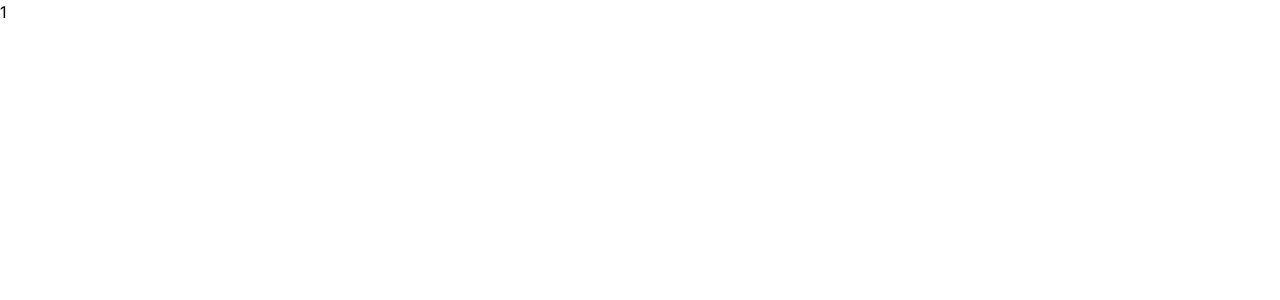
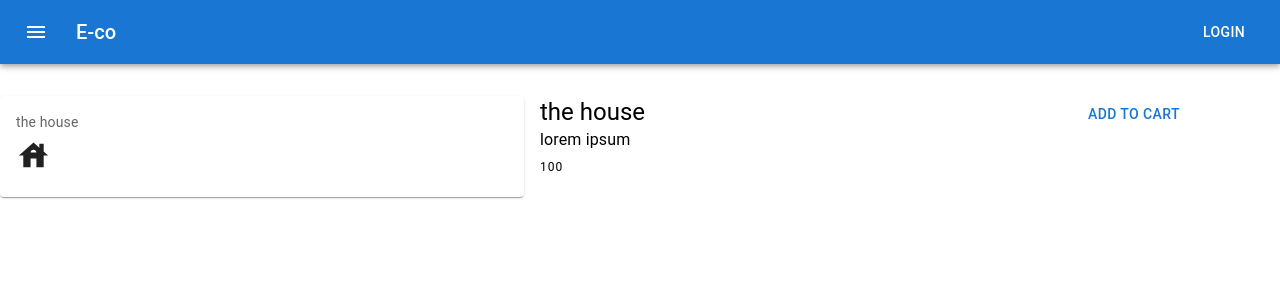
Before and after one commit to lucamartini/eco, a Next.js app: page /detail/1 in a window 1280 px wide. Shown: the top 300 px of the page. Built offline with nearby package versions, Linux system fonts and the light colour scheme.

Commit message:
add detail, cartContext, CartBar

```diff
--- /dev/null
+++ b/src/app/CartBar/index.js
@@ -0,0 +1,32 @@
+import AppBar from "@mui/material/AppBar";
+import Box from "@mui/material/Box";
+import Toolbar from "@mui/material/Toolbar";
+import Typography from "@mui/material/Typography";
+import Button from "@mui/material/Button";
+import IconButton from "@mui/material/IconButton";
+import MenuIcon from "@mui/icons-material/Menu";
+import Link from "next/link";
+
+export default function CartBar(params) {
+  return (
+    <Box sx={{ flexGrow: 1 }}>
+      <AppBar position="static">
+        <Toolbar>
+          <IconButton
+            size="large"
+            edge="start"
+            color="inherit"
+            aria-label="menu"
+            sx={{ mr: 2 }}
+          >
+            <MenuIcon />
+          </IconButton>
+          <Typography variant="h6" component="div" sx={{ flexGrow: 1 }}>
+            <Link href="/">E-co </Link>
+          </Typography>
+          <Button color="inherit">Login</Button>
+        </Toolbar>
+      </AppBar>
+    </Box>
+  );
+}
--- a/src/app/Gallery/index.tsx
+++ b/src/app/Gallery/index.tsx
@@ -11,19 +11,19 @@ import CardActionArea from "@mui/material/CardActionArea";
 async function getItems() {
   return [
     {
-      id: 1,
+      id: "1",
       icon: <HouseIcon fontSize="large" />,
-      text: "house",
+      text: "a house",
     },
     {
-      id: 2,
+      id: "2",
       icon: <ToysIcon fontSize="large" sx={{ color: "red" }} />,
-      text: "toys",
+      text: "a toy",
     },
     {
-      id: 3,
+      id: "3",
       icon: <PetsIcon fontSize="large" sx={{ color: "blue" }} />,
-      text: "pets",
+      text: "a pet",
     },
   ];
 }
--- /dev/null
+++ b/src/app/detail/[id]/Buy.tsx
@@ -0,0 +1,23 @@
+"use client";
+
+import Button from "@mui/material/Button";
+import { useCartDispatch } from "../../providers/Cart";
+
+export default function Buy(props: { id: string }) {
+  const { id } = props;
+  const cartDispatch = useCartDispatch();
+
+  return (
+    <Button
+      onClick={() => {
+        console.log(id);
+        cartDispatch({
+          type: "add",
+          id: id,
+        });
+      }}
+    >
+      Add to cart
+    </Button>
+  );
+}
--- /dev/null
+++ b/src/app/detail/[id]/Description.tsx
@@ -0,0 +1,16 @@
+import Typography from "@mui/material/Typography";
+
+export default function Description(props: {
+  description: string;
+  price: number;
+  title: string;
+}) {
+  const { description, price, title } = props;
+  return (
+    <>
+      <Typography variant="h5">{title}</Typography>
+      <Typography variant="body1">{description}</Typography>
+      <Typography variant="overline">{price}</Typography>
+    </>
+  );
+}
--- /dev/null
+++ b/src/app/detail/[id]/Details.tsx
@@ -0,0 +1,21 @@
+import Card from "@mui/material/Card";
+import CardContent from "@mui/material/CardContent";
+import Typography from "@mui/material/Typography";
+
+export default function Details(props: {
+  text: string;
+  icon: React.ReactNode;
+}) {
+  const { text, icon } = props;
+
+  return (
+    <Card sx={{ minWidth: 275 }}>
+      <CardContent>
+        <Typography sx={{ fontSize: 14 }} color="text.secondary" gutterBottom>
+          {text}
+        </Typography>
+        {icon}
+      </CardContent>
+    </Card>
+  );
+}
--- /dev/null
+++ b/src/app/detail/[id]/not-found.tsx
@@ -0,0 +1,13 @@
+import Link from "next/link";
+
+export default function NotFound() {
+  return (
+    <div>
+      <h2>Not Found</h2>
+      <p>Could not find requested item</p>
+      <p>
+        <Link href="/">go back to gallery</Link>
+      </p>
+    </div>
+  );
+}
--- a/src/app/detail/[id]/page.tsx
+++ b/src/app/detail/[id]/page.tsx
@@ -1,3 +1,65 @@
-export default function Detail(props: { params: { id: string } }) {
-  return <div>{props.params.id}</div>;
+import Details from "./Details";
+import HouseIcon from "@mui/icons-material/House";
+import ToysIcon from "@mui/icons-material/Toys";
+import PetsIcon from "@mui/icons-material/Pets";
+import Grid from "@mui/material/Unstable_Grid2"; // Grid version 2
+import { notFound } from "next/navigation";
+import Description from "./Description";
+import Buy from "./Buy";
+
+async function getDetails(id: string) {
+  switch (id) {
+    case "1":
+      return {
+        id: "1",
+        icon: <HouseIcon fontSize="large" />,
+        text: "the house",
+        description: "lorem ipsum",
+        price: 100,
+      };
+    case "2":
+      return {
+        id: "2",
+        icon: <ToysIcon fontSize="large" sx={{ color: "red" }} />,
+        text: "the toy",
+        description: "lorem ipsum",
+        price: 1000,
+      };
+    case "3":
+      return {
+        id: "3",
+        icon: <PetsIcon fontSize="large" sx={{ color: "blue" }} />,
+        text: "the pet",
+        description: "lorem ipsum",
+        price: 5.15,
+      };
+    default:
+      return null;
+  }
 }
+
+export default async function Detail(props: { params: { id: string } }) {
+  const { id } = props.params;
+  const details = await getDetails(id);
+  if (!details) {
+    notFound();
+  }
+
+  return (
+    <Grid container spacing={2}>
+      <Grid xs={5}>
+        <Details text={details.text} icon={details.icon} />
+      </Grid>
+      <Grid xs={5}>
+        <Description
+          description={details.description}
+          price={details.price}
+          title={details.text}
+        />
+      </Grid>
+      <Grid xs={2}>
+        <Buy id={details.id} />
+      </Grid>
+    </Grid>
+  );
+}
--- a/src/app/layout.tsx
+++ b/src/app/layout.tsx
@@ -1,6 +1,8 @@
 import "./globals.css";
 import type { Metadata } from "next";
 import { Inter } from "next/font/google";
+import CartBar from "./CartBar";
+import Providers from "./providers/providers";
 
 const inter = Inter({ subsets: ["latin"] });
 
@@ -16,7 +18,12 @@ export default function RootLayout({
 }) {
   return (
     <html lang="en">
-      <body className={inter.className}>{children}</body>
+      <body className={inter.className}>
+        <Providers>
+          <CartBar />
+          <main className="mt-8">{children}</main>
+        </Providers>
+      </body>
     </html>
   );
 }
--- a/src/app/page.tsx
+++ b/src/app/page.tsx
@@ -1,9 +1,5 @@
 import Gallery from "./Gallery";
 
 export default function Home() {
-  return (
-    <main className="flex min-h-screen flex-col items-center justify-between">
-      <Gallery />
-    </main>
-  );
+  return <Gallery />;
 }
--- /dev/null
+++ b/src/app/providers/Cart.tsx
@@ -0,0 +1,56 @@
+import { createContext, useContext, useReducer } from "react";
+
+const CartContext = createContext<Item[]>([]);
+
+const CartDispatchContext = createContext<any>(null);
+
+interface Item {
+  id: string;
+}
+
+export function CartProvider({ children }: { children: React.ReactNode }) {
+  const [cart, dispatch] = useReducer(cartReducer, initialCart);
+
+  return (
+    <CartContext.Provider value={cart}>
+      <CartDispatchContext.Provider value={dispatch}>
+        {children}
+      </CartDispatchContext.Provider>
+    </CartContext.Provider>
+  );
+}
+
+export function useCart() {
+  return useContext(CartContext);
+}
+
+export function useCartDispatch() {
+  return useContext(CartDispatchContext);
+}
+
+function cartReducer(cart: Item[], action: { type: string; id: string }) {
+  switch (action.type) {
+    case "add": {
+      return [
+        ...cart,
+        {
+          id: action.id,
+        },
+      ];
+    }
+    case "set": {
+      return [...cart];
+    }
+    case "delete": {
+      return cart.filter((t: Item) => t.id !== action.id);
+    }
+    case "remove": {
+      return [];
+    }
+    default: {
+      throw Error("Unknown action: " + action.type);
+    }
+  }
+}
+
+const initialCart: Item[] = [];
--- /dev/null
+++ b/src/app/providers/Providers.tsx
@@ -0,0 +1,7 @@
+"use client";
+
+import { CartProvider } from "./Cart";
+
+export default function Providers(props: { children: React.ReactNode }) {
+  return <CartProvider>{props.children}</CartProvider>;
+}
```
